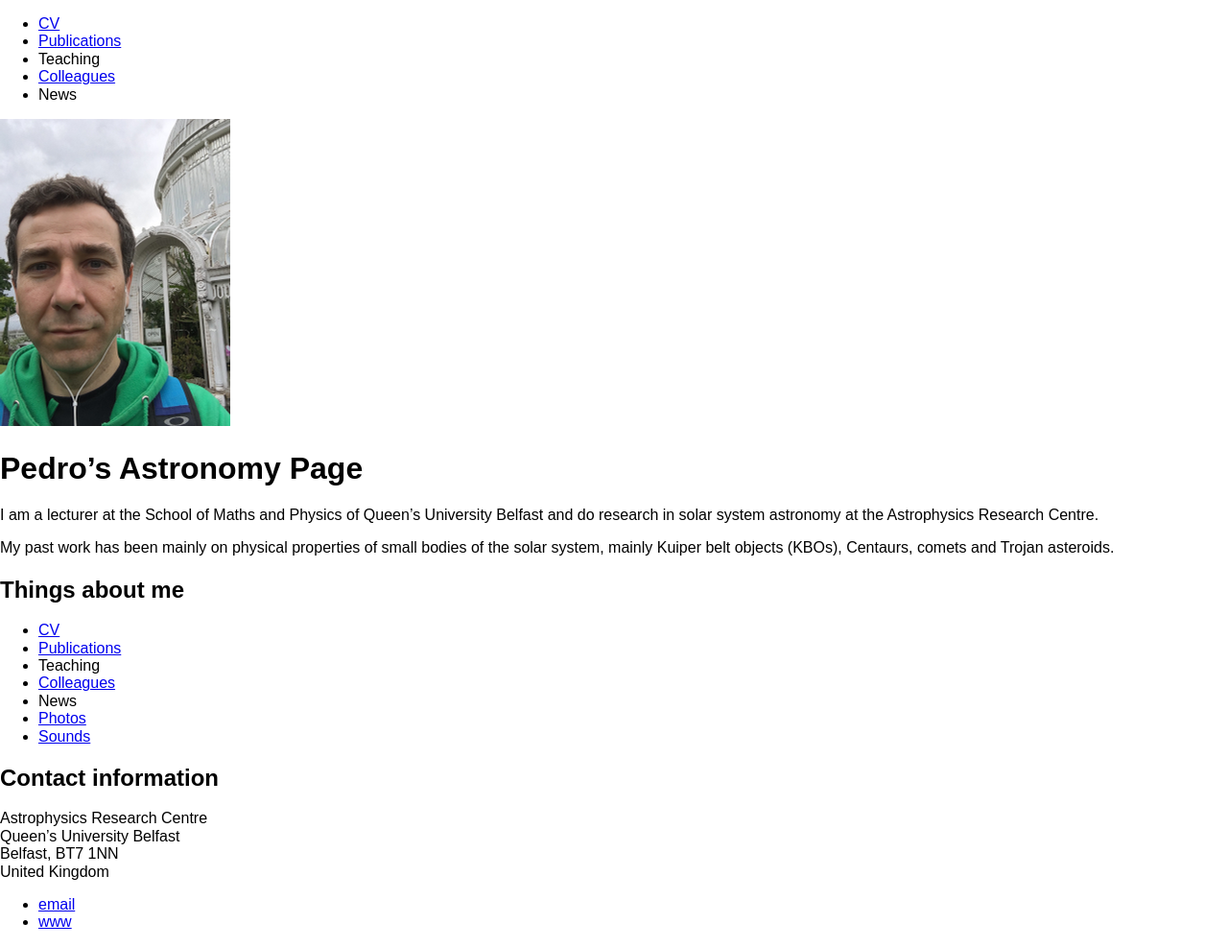
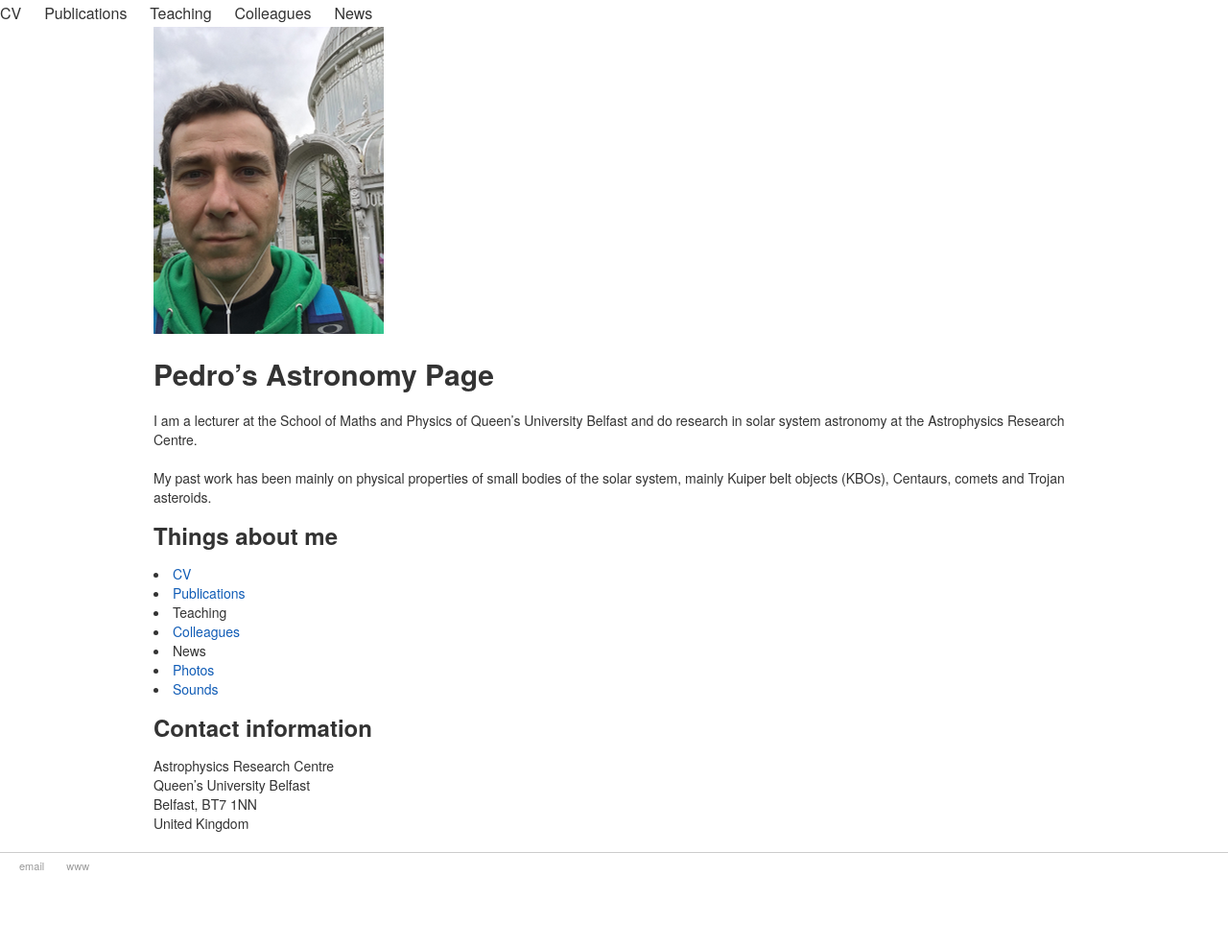
Before and after one commit to placerda-qub/placerda-gb.github.io, a Jekyll site: the page built from index.md, in a window 1280 px wide. Shown: the whole page at 96% size. Built offline with Jekyll 4.4.1, drawn with Linux system fonts in a browser that asks for light colours; nearby versions of some CDN libraries; after the commit the page ends 935 px from its top, so only the background shows below that.

Commit message:
update css

```diff
--- a/_layouts/default.html
+++ b/_layouts/default.html
@@ -3,8 +3,7 @@
 		<head>
 			<title>{{ page.title }}</title>
 			<!-- link to main stylesheet -->
-			<!-- <link rel="stylesheet" type="text/css" href="/css/main.css"> -->
-			<link rel="stylesheet" href="https://unpkg.com/purecss@0.6.2/build/pure-min.css">
+			<link rel="stylesheet" type="text/css" href="/css/minimal.css">
 		</head>
 		<body>
 
```
